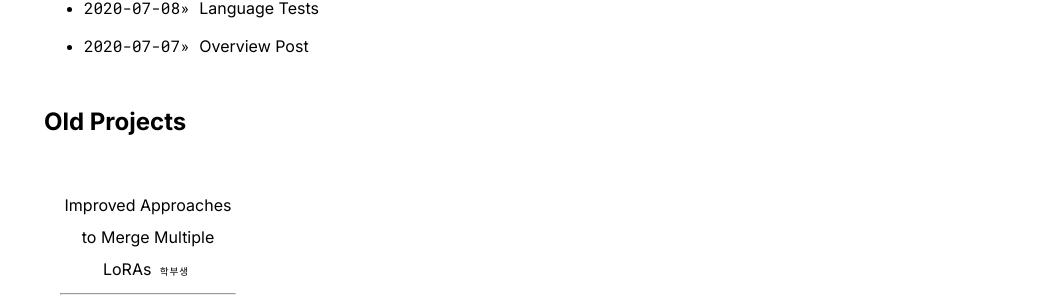
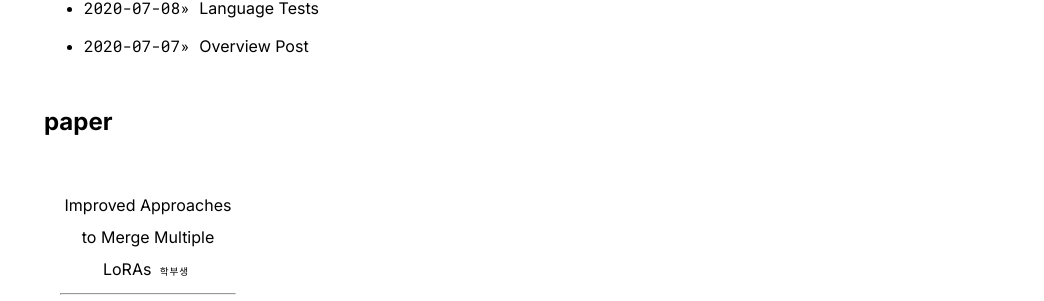
Before and after one commit to new-Sunset-shimmer/new-Sunset-shimmer.github.io, a Jekyll site: the page built from index.md, in a window 1280 px wide. Shown: the part 1254-1555 px from the top of the page, without its empty margins (236-1280 px from the left). Built offline with Jekyll 4.4.1, drawn with Linux system fonts in a browser that asks for light colours.

Commit message:
Update _config.yml

```diff
--- a/_config.yml
+++ b/_config.yml
@@ -35,7 +35,7 @@ theme_config:
     title_projects: Portfolio
     title_misc_list: Details
     title_blog: Blog
-    title_old_projects: Old Projects
+    title_old_projects: paper
 
 soopr:
   publish_token: "" # sign up at https://www.soopr.co to get your publish token and personalize share and reaction options
```
